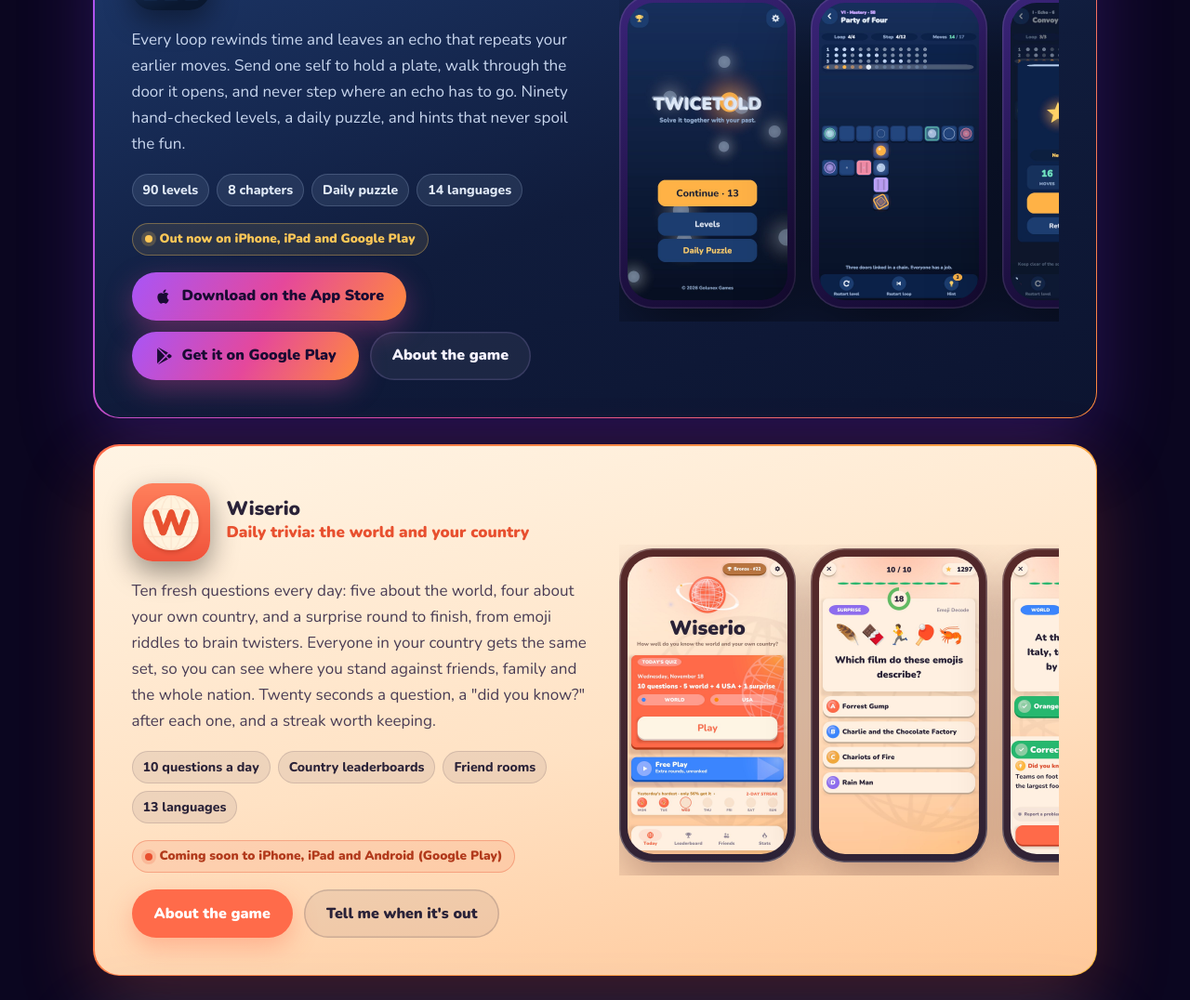
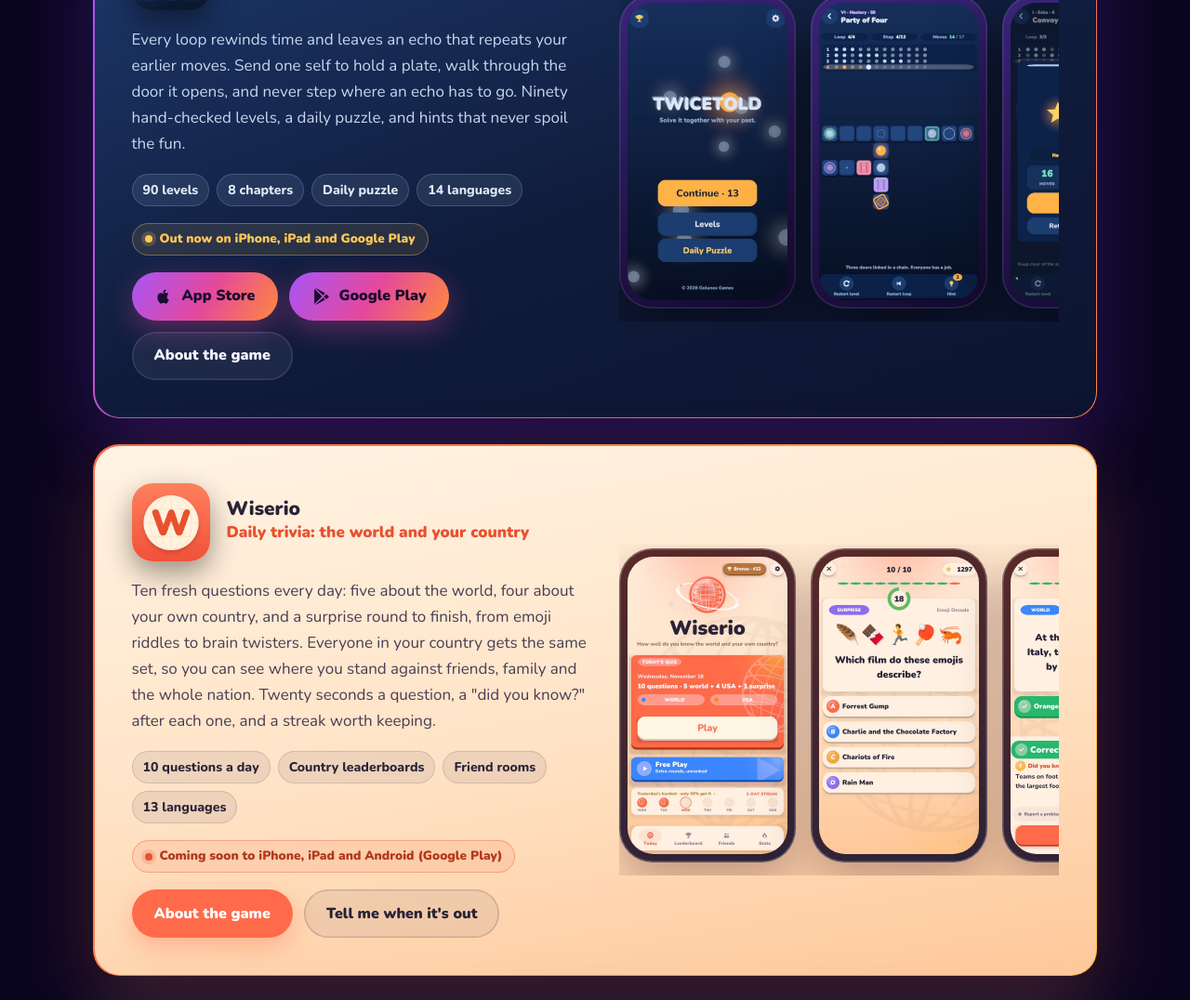
Before and after one commit to golunexgames/golunexgames.github.io, a plain HTML site: page index.html in a window 1280 px wide. Shown: the part 1359-2435 px from the top of the page at 93% size. Drawn offline with nearby package versions, Linux system fonts and the light colour scheme.

Commit message:
Store buttons say only the store name (App Store / Google Play), with the store icon
Co-Authored-By: Claude Opus 5.5 <noreply@anthropic.com>

```diff
--- a/index.html
+++ b/index.html
@@ -96,8 +96,8 @@
             <div class="chips"><span class="chip">90 levels</span><span class="chip">8 chapters</span><span class="chip">Daily puzzle</span><span class="chip">14 languages</span></div>
             <span class="badge">Out now on iPhone, iPad and Google Play</span>
             <div class="actions">
-              <a class="btn" href="https://apps.apple.com/app/id6831819429" rel="noopener"><svg viewBox="0 0 24 24" aria-hidden="true" fill="currentColor"><path d="M16.37 12.6c-.02-2.3 1.88-3.4 1.97-3.46-1.07-1.57-2.74-1.78-3.33-1.8-1.42-.14-2.77.83-3.49.83-.72 0-1.83-.81-3.01-.79-1.55.02-2.98.9-3.78 2.29-1.61 2.8-.41 6.93 1.16 9.2.77 1.11 1.68 2.36 2.88 2.31 1.16-.05 1.59-.75 2.99-.75 1.4 0 1.79.75 3.01.72 1.24-.02 2.03-1.13 2.79-2.25.88-1.29 1.24-2.53 1.26-2.6-.03-.01-2.42-.93-2.45-3.7zM14.07 5.85c.64-.77 1.07-1.85.95-2.92-.92.04-2.03.61-2.69 1.38-.59.68-1.11 1.78-.97 2.83 1.02.08 2.07-.52 2.71-1.29z"/></svg>Download on the App Store</a>
-              <a class="btn" href="https://play.google.com/store/apps/details?id=com.golunex.twicetold" rel="noopener"><svg viewBox="0 0 24 24" aria-hidden="true" fill="currentColor"><path d="M4.1 2.3c-.3.3-.4.7-.4 1.2v17c0 .5.1.9.4 1.2l9.5-9.7L4.1 2.3zm10.9 8.3 2.7-2.7L6.1 1.4c-.4-.2-.8-.3-1.1-.2l10 9.4zm0 2.8-10 9.4c.3.1.7 0 1.1-.2l11.6-6.5-2.7-2.7zm6.6-2.7-2.6-1.5-3 3 3 3 2.6-1.5c.9-.5.9-2.5 0-3z"/></svg>Get it on Google Play</a>
+              <a class="btn" href="https://apps.apple.com/app/id6831819429" rel="noopener"><svg viewBox="0 0 24 24" aria-hidden="true" fill="currentColor"><path d="M16.37 12.6c-.02-2.3 1.88-3.4 1.97-3.46-1.07-1.57-2.74-1.78-3.33-1.8-1.42-.14-2.77.83-3.49.83-.72 0-1.83-.81-3.01-.79-1.55.02-2.98.9-3.78 2.29-1.61 2.8-.41 6.93 1.16 9.2.77 1.11 1.68 2.36 2.88 2.31 1.16-.05 1.59-.75 2.99-.75 1.4 0 1.79.75 3.01.72 1.24-.02 2.03-1.13 2.79-2.25.88-1.29 1.24-2.53 1.26-2.6-.03-.01-2.42-.93-2.45-3.7zM14.07 5.85c.64-.77 1.07-1.85.95-2.92-.92.04-2.03.61-2.69 1.38-.59.68-1.11 1.78-.97 2.83 1.02.08 2.07-.52 2.71-1.29z"/></svg>App Store</a>
+              <a class="btn" href="https://play.google.com/store/apps/details?id=com.golunex.twicetold" rel="noopener"><svg viewBox="0 0 24 24" aria-hidden="true" fill="currentColor"><path d="M4.1 2.3c-.3.3-.4.7-.4 1.2v17c0 .5.1.9.4 1.2l9.5-9.7L4.1 2.3zm10.9 8.3 2.7-2.7L6.1 1.4c-.4-.2-.8-.3-1.1-.2l10 9.4zm0 2.8-10 9.4c.3.1.7 0 1.1-.2l11.6-6.5-2.7-2.7zm6.6-2.7-2.6-1.5-3 3 3 3 2.6-1.5c.9-.5.9-2.5 0-3z"/></svg>Google Play</a>
               <a class="btn ghost" href="/twicetold/">About the game</a>
             </div>
           </div>
```
Also changed, not shown: twicetold/index.html (+2 -2 lines), wiserio/r/index.html (+1 -1 lines).
